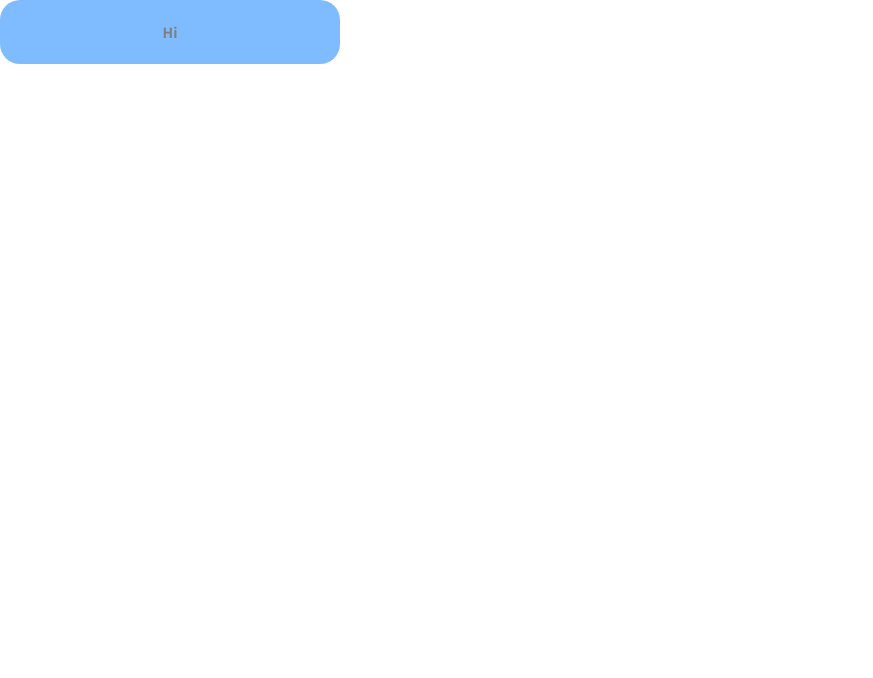
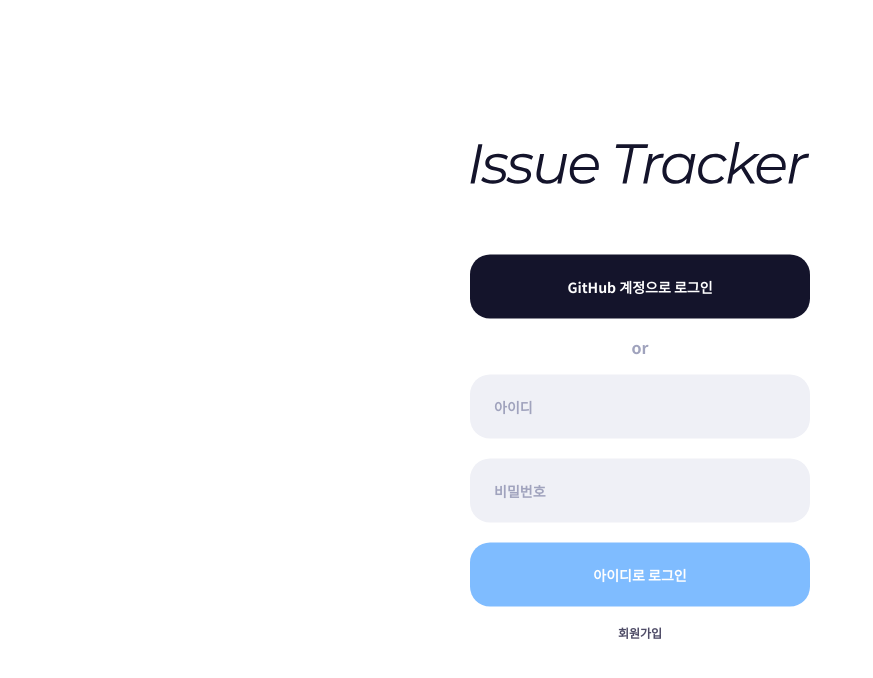
Before and after one commit to codesquad-members-2021/issue-tracker, a React (Create React App) app in the folder FE/frontend/: page / in a window 1280 px wide. Shown: the top 678 px of the page, without its empty margins (0-873 px from the left). Built offline with nearby package versions, Linux system fonts and the light colour scheme; the HTML template or start-up script is replaced by a standard one.

Commit message:
[#8] style: Add typography style atom
 - 폰트 스타일 재사용을 위해 styles/atoms 내 Typos 아톰 추가

```diff
--- a/FE/frontend/src/components/Login.tsx
+++ b/FE/frontend/src/components/Login.tsx
@@ -1,12 +1,51 @@
 import React from 'react';
+import styled from 'styled-components';
 import Buttons from '../styles/atoms/Buttons';
+import Typos from '../styles/atoms/Typos';
+import { ReactComponent as Logo } from '../icons/logo.svg';
 
 const Login = () => {
   return (
-    <Buttons disabled large>
-      Hi
-    </Buttons>
+    <LoginWrapper>
+      <Logo />
+      <GitHubLogin large>GitHub 계정으로 로그인</GitHubLogin>
+      <TextInBetween link sm>
+        or
+      </TextInBetween>
+      <ManualLogin large>아이디</ManualLogin>
+      <ManualLogin large>비밀번호</ManualLogin>
+      <Buttons disabled large>
+        아이디로 로그인
+      </Buttons>
+      <Typos link xs>
+        회원가입
+      </Typos>
+    </LoginWrapper>
   );
 };
 
+const LoginWrapper = styled.div`
+  position: fixed;
+  top: 50%;
+  left: 50%;
+  transform: translate(-50%, -50%);
+  ${props => props.theme.alignCenter}
+  flex-direction: column;
+  & > * {
+    margin-bottom: 20px;
+  }
+`;
+const GitHubLogin = styled(Buttons)`
+  margin-top: 50px;
+  background-color: ${props => props.theme.greyscale.titleActive};
+`;
+const TextInBetween = styled(Typos)`
+  color: ${props => props.theme.greyscale.placeholer};
+`;
+const ManualLogin = styled(Buttons)`
+  justify-content: flex-start;
+  background-color: ${props => props.theme.greyscale.inputBackgound};
+  color: ${props => props.theme.greyscale.placeholer};
+`;
+
 export default Login;
--- a/FE/frontend/src/styles/atoms/Buttons.tsx
+++ b/FE/frontend/src/styles/atoms/Buttons.tsx
@@ -12,6 +12,7 @@ const Buttons: React.FC<Props> = ({ children, ...props }) => {
 const ButtonWrapper = styled.div<Props>`
   border-radius: 20px;
   font-weight: bold;
+  color: ${props => props.theme.greyscale.offWhite};
   ${props => props.theme.alignCenter}
   ${props =>
     props.large &&
@@ -32,18 +33,6 @@ const ButtonWrapper = styled.div<Props>`
   height: 40px;
   padding: 0px 16px;
 `}
-  /* ${props =>
-    props.mediumText &&
-    `
-  width: 87px;
-  height: 32px;
-`}
-  ${props =>
-    props.smallText &&
-    `
-  width: 70px;
-  height: 32px;
-`} */
 
   background-color: ${props => {
     if (props.initial || props.focus || props.disabled)
--- /dev/null
+++ b/FE/frontend/src/styles/atoms/Typos.tsx
@@ -0,0 +1,26 @@
+import React from 'react';
+import styled from 'styled-components';
+
+interface Props {
+  [key: string]: boolean | React.ReactNode;
+}
+
+const Typos: React.FC<Props> = ({ children, ...props }) => {
+  return <TypoWrapper {...props}>{children}</TypoWrapper>;
+};
+
+const TypoWrapper = styled.span<Props>`
+  font-size: ${props => {
+    if (props.lg) return props.theme.fontSize.lg;
+    else if (props.md) return props.theme.fontSize.md;
+    else if (props.sm) return props.theme.fontSize.sm;
+    else if (props.xs) return props.theme.fontSize.xs;
+  }};
+
+  font-weight: ${props => {
+    if (props.link) return 'bold';
+  }};
+  color: ${props => props.theme.greyscale.body};
+`;
+
+export default Typos;
```
